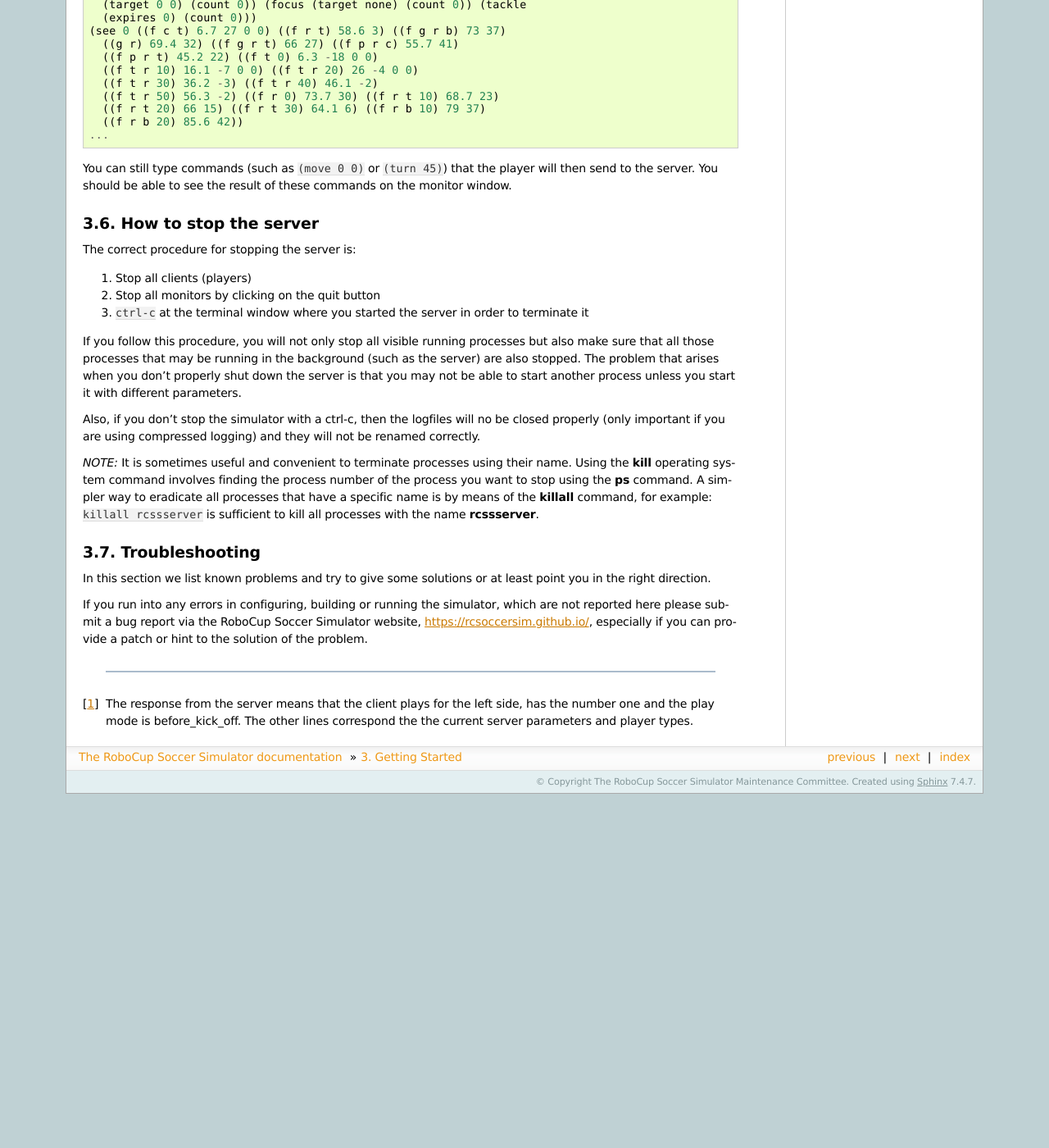
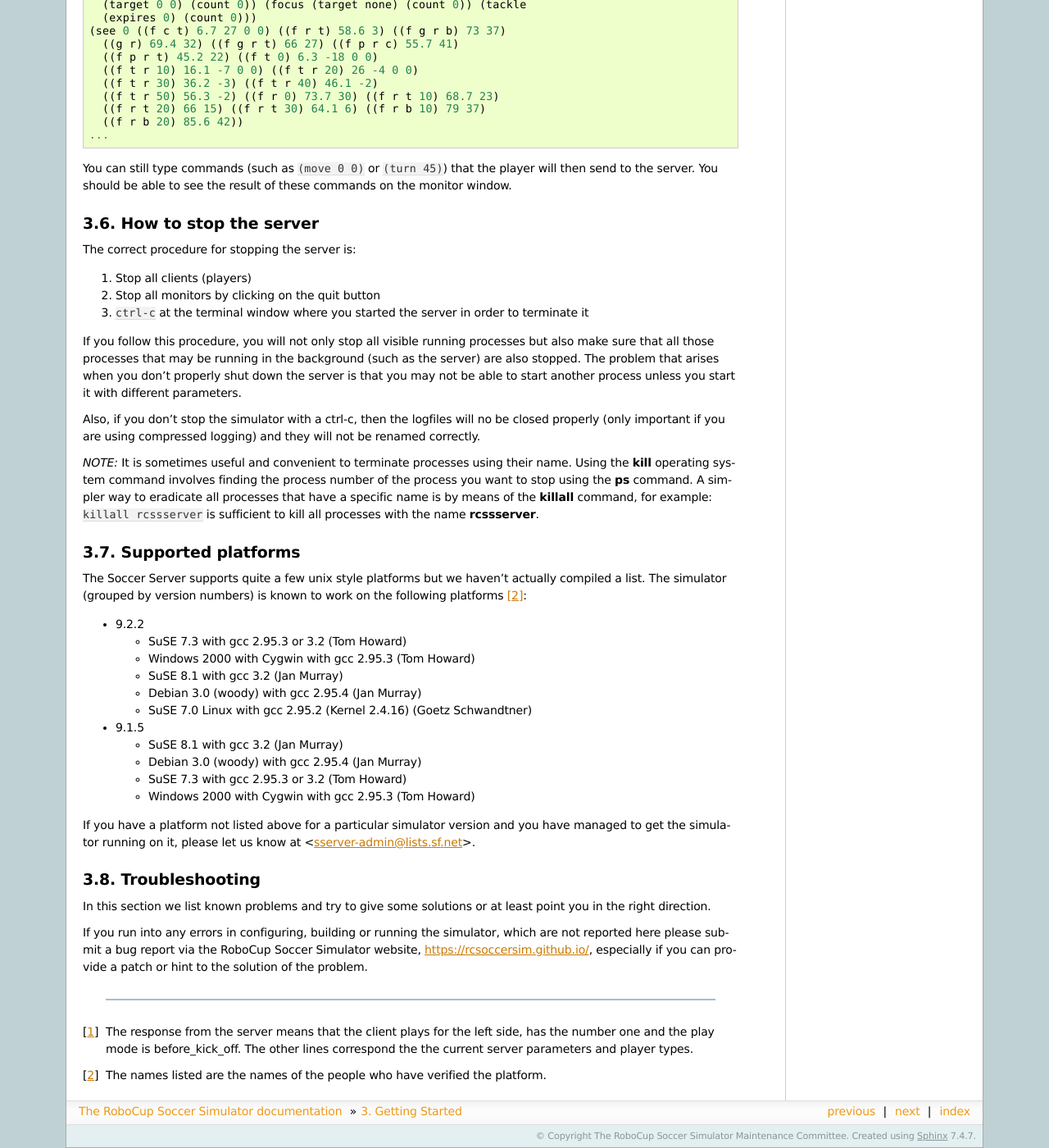
Before and after one commit to rcsoccersim/manual, a Sphinx documentation site: the page built from source/gettingstarted.rst, in a window 1280 px wide and 1400 px high, scrolled down 5190 px. Shown: the whole window at 82% size. Built offline with Sphinx 7.4.7, drawn with Linux system fonts in a browser that asks for light colours; before the commit the page ends 6158 px from its top, so only the background shows below that; some of the changed text lies outside the part shown.

Commit message:
✨📝🎉 Updated sections 3.7, 5.5, 8.3~8.8 🎉📝✨
Co-authored-by: Gabriel Cosme Barbosa <GabrielCosme@users.noreply.github.com>

```diff
--- a/source/gettingstarted.rst
+++ b/source/gettingstarted.rst
@@ -404,6 +404,33 @@ command, for example: ``killall rcssserver`` is
 sufficient to kill all processes with the name **rcssserver**.
 
 =================================================
+Supported platforms
+=================================================
+
+The Soccer Server supports quite a few unix style platforms but we haven’t actually
+compiled a list. The simulator (grouped by version numbers) is known to work on the
+following platforms [#f2]_:
+
+- 9.2.2
+
+  - SuSE 7.3 with gcc 2.95.3 or 3.2 (Tom Howard)
+  - Windows 2000 with Cygwin with gcc 2.95.3 (Tom Howard)
+  - SuSE 8.1 with gcc 3.2 (Jan Murray)
+  - Debian 3.0 (woody) with gcc 2.95.4 (Jan Murray)
+  - SuSE 7.0 Linux with gcc 2.95.2 (Kernel 2.4.16) (Goetz Schwandtner)
+
+- 9.1.5
+
+  - SuSE 8.1 with gcc 3.2 (Jan Murray)
+  - Debian 3.0 (woody) with gcc 2.95.4 (Jan Murray)
+  - SuSE 7.3 with gcc 2.95.3 or 3.2 (Tom Howard)
+  - Windows 2000 with Cygwin with gcc 2.95.3 (Tom Howard)
+
+If you have a platform not listed above for a particular simulator version and
+you have managed to get the simulator running on it, please let us know at
+<sserver-admin@lists.sf.net>.
+
+=================================================
 Troubleshooting
 =================================================
 
@@ -423,3 +450,5 @@ problem.
          side, has the number one and the play mode is before_kick_off.
          The other lines correspond the the current server parameters and
          player types.
+
+.. [#f2] The names listed are the names of the people who have verified the platform.
```
Also changed, not shown: source/references.rst (+23 -1 lines), source/soccermonitor.rst (+28 -0 lines).
